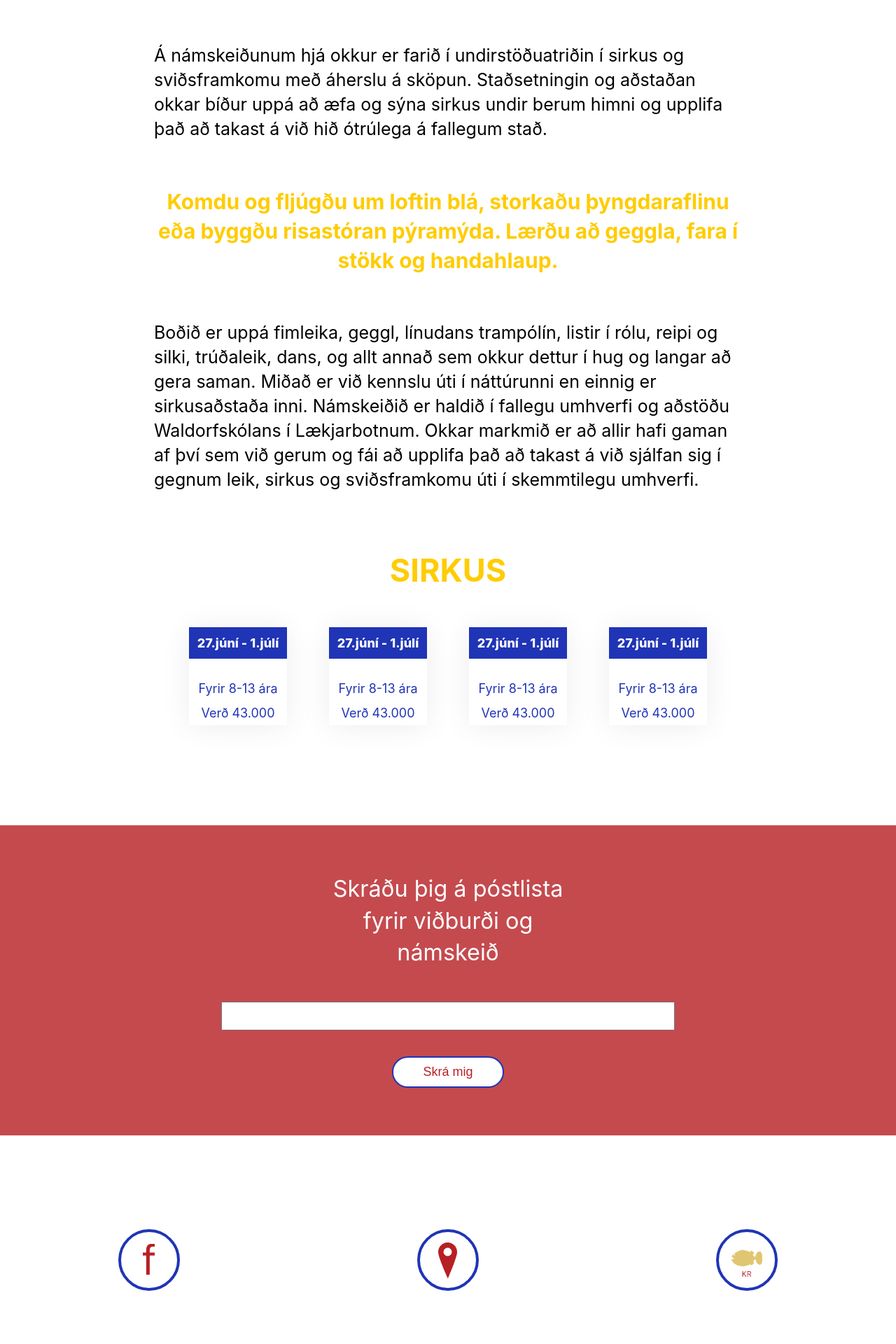
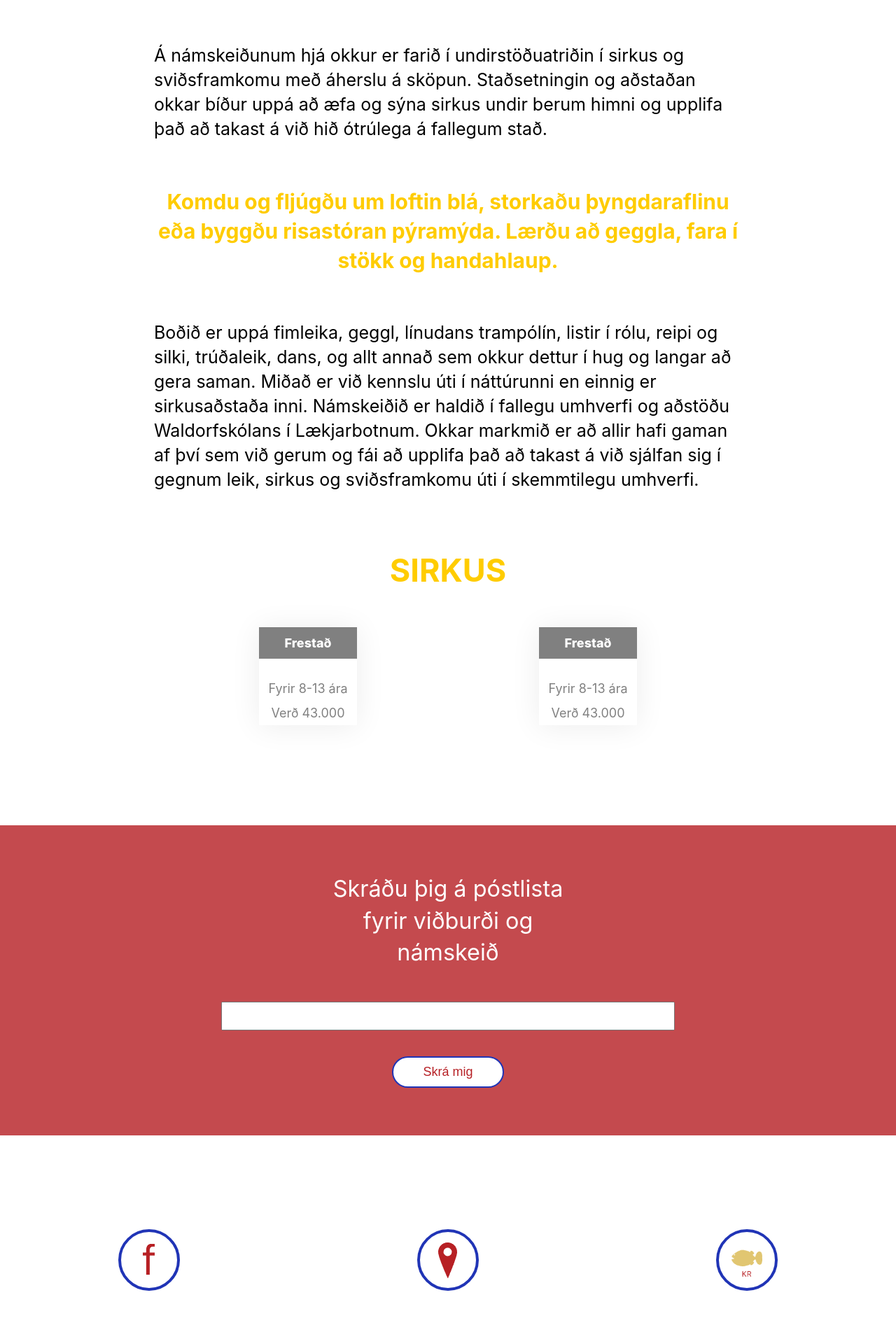
Before and after one commit to viktorhollanders/soguheimar, a Jekyll site: the page built from sirkus.html, in a window 1280 px wide. Shown: the part 838-2758 px from the top of the page at 70% size. Built offline with Jekyll 4.4.1, drawn with Linux system fonts in a browser that asks for light colours.

Commit message:
add unavailable class to sirkus courses

```diff
--- a/_layouts/default.html
+++ b/_layouts/default.html
@@ -13,4 +13,5 @@
 
   <script src="/js/nav.js" type="text/javascript"></script>
   <script src="/js/faq.js" type="text/javascript"></script>
+  <script src="/js/unavailable.js" type="text/javascript"></script>
 </html>
--- a/_sass/course.scss
+++ b/_sass/course.scss
@@ -8,7 +8,7 @@
 }
 
 .index-content__courses__title {
-  font-size:  2.5em;
+  font-size: 2.5em;
   text-align: center;
   color: $yellow;
   text-transform: uppercase;
@@ -59,15 +59,17 @@
   color: $blue;
 }
 
-.course::after, .course::before {
-  content: '';
+.course::after,
+.course::before {
+  content: "";
   position: absolute;
 }
 
-.course.accept:active, .course.accept:hover {
-  box-shadow: 0 12px 7px -7px rgba(0, 0, 0, .1);
+.course.accept:active,
+.course.accept:hover {
+  box-shadow: 0 12px 7px -7px rgba(0, 0, 0, 0.1);
   transform: translate(0, -5px);
-  transition: box-shadow .2s, transform .2s, background-color .2s
+  transition: box-shadow 0.2s, transform 0.2s, background-color 0.2s;
 }
 
 .course::before {
@@ -92,12 +94,15 @@
   background-color: hsla(166, 70%, 42%, 0.9);
 }
 
-.course::after, .course::before {
+.course::after,
+.course::before {
   opacity: 0;
-  transition: opacity .2s ease
+  transition: opacity 0.2s ease;
 }
 
-.course.is-active::after, .course.is-active::before, .course:hover::after,
+.course.is-active::after,
+.course.is-active::before,
+.course:hover::after,
 .course:hover::before {
   opacity: 1;
 }
@@ -111,3 +116,30 @@
     padding: 0 30vw;
   }
 }
+
+// unavialable rule
+
+.unavailable p {
+  color: white;
+}
+
+.unavailable div {
+  background-color: gray;
+  color: gray;
+}
+
+.unavailable p.course-info {
+  color: gray;
+}
+
+.unavailable:hover {
+  box-shadow: none;
+  transform: none;
+  transition: none;
+}
+
+.unavailable::after,
+.unavailable::before {
+  content: "";
+  display: none;
+}
--- a/sirkus.html
+++ b/sirkus.html
@@ -36,11 +36,12 @@ layout: default
 
   <div class="index-content__courses-container">
     <h1 class="index-content__courses__title">Sirkus</h1>
+
     <div class="index-content__courses">
       <a class="courses-anchor" href="#">
-        <div class="course accept">
+        <div class="course accept unavailable">
           <div class="course-date-background">
-            <p class="course-date">27.júní - 1.júlí</p>
+            <p class="course-date">Frestað</p>
           </div>
           <p class="course-info">Fyrir 8-13 ára</p>
           <p class="course-info">Verð 43.000</p>
@@ -48,29 +49,9 @@ layout: default
       </a>
 
       <a class="courses-anchor" href="#">
-        <div class="course accept">
+        <div class="course accept unavailable">
           <div class="course-date-background">
-            <p class="course-date">27.júní - 1.júlí</p>
-          </div>
-          <p class="course-info">Fyrir 8-13 ára</p>
-          <p class="course-info">Verð 43.000</p>
-        </div>
-      </a>
-
-      <a class="courses-anchor" href="#">
-        <div class="course accept">
-          <div class="course-date-background">
-            <p class="course-date">27.júní - 1.júlí</p>
-          </div>
-          <p class="course-info">Fyrir 8-13 ára</p>
-          <p class="course-info">Verð 43.000</p>
-        </div>
-      </a>
-
-      <a class="courses-anchor" href="#">
-        <div class="course accept">
-          <div class="course-date-background">
-            <p class="course-date">27.júní - 1.júlí</p>
+            <p class="course-date">Frestað</p>
           </div>
           <p class="course-info">Fyrir 8-13 ára</p>
           <p class="course-info">Verð 43.000</p>
```
Also changed, not shown: css/main.scss (+5 -12 lines).
